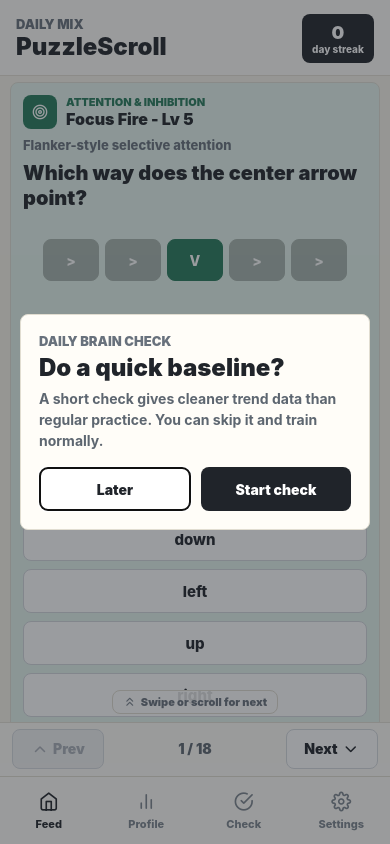
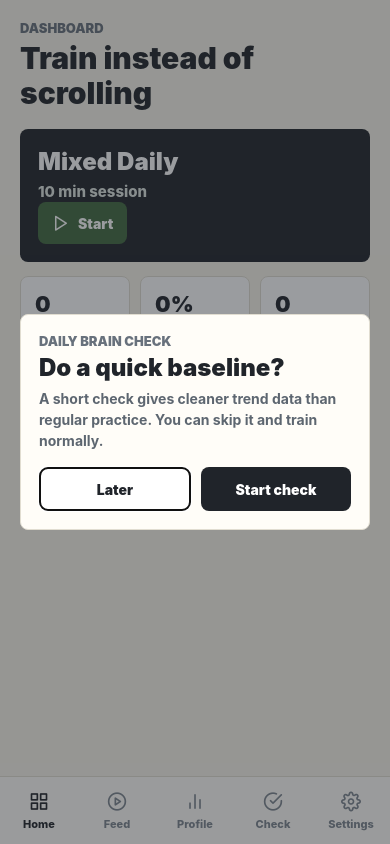
Before and after one commit to MadBonzz/puzzle-scroll, a React Native app: screen / in a window 390 px wide. Built offline with nearby package versions, Linux system fonts and the light colour scheme.

Commit message:
ux upgrade

```diff
--- a/App.tsx
+++ b/App.tsx
@@ -1,7 +1,7 @@
 import { Feather } from '@expo/vector-icons';
 import { StatusBar } from 'expo-status-bar';
 import { useEffect, useRef, useState, type ReactNode } from 'react';
-import { Modal, PanResponder, Pressable, ScrollView, StyleSheet, Text, useWindowDimensions, View } from 'react-native';
+import { BackHandler, Modal, PanResponder, Pressable, ScrollView, StyleSheet, Text, useWindowDimensions, View } from 'react-native';
 import { SafeAreaProvider, SafeAreaView } from 'react-native-safe-area-context';
 import { domains, domainIds } from './src/data/domains';
 import { publicDomainSources } from './src/data/sourcePuzzles';
@@ -12,7 +12,7 @@
 import { PuzzleCard } from './src/components/PuzzleCard';
 import { RadarChart } from './src/components/RadarChart';
 
-type Tab = 'feed' | 'profile' | 'assess' | 'settings';
+type Tab = 'dashboard' | 'feed' | 'profile' | 'assess' | 'settings';
 
 const feedModes: { id: FeedMode; label: string; note: string }[] = [
   { id: 'mixed', label: 'Mixed Daily', note: 'Balanced with weak-area bias' },
@@ -76,7 +76,7 @@
   }, []);
 }
 
-function FeedScreen() {
+function FeedScreen({ immersive, onToggleImmersive }: { immersive: boolean; onToggleImmersive: () => void }) {
   const { height } = useWindowDimensions();
   const domainsState = useAppStore((state) => state.domains);
   const feedSettings = useAppStore((state) => state.feedSettings);
@@ -95,7 +95,7 @@
     );
   };
   const [session, setSession] = useState(buildSession);
-  const cardHeight = Math.max(430, height - 148);
+  const cardHeight = Math.max(430, height - (immersive ? 18 : 148));
   const [index, setIndex] = useState(0);
   const [missCount, setMissCount] = useState(0);
   const [sessionEnded, setSessionEnded] = useState(false);
@@ -150,6 +150,7 @@
 
   return (
     <View style={styles.screen}>
+      {!immersive ? (
         <View style={styles.appHeader}>
           <View>
             <Text style={styles.kicker}>Daily Mix</Text>
@@ -160,11 +161,61 @@
             <Text style={styles.headerStatLabel}>day streak</Text>
           </View>
         </View>
+      ) : null}
+      <Pressable style={styles.lockButton} onPress={onToggleImmersive}>
+        <Feather name={immersive ? 'lock' : 'unlock'} size={18} color="#20242A" />
+      </Pressable>
       <SwipePager index={index} total={session.length} onPrevious={goPrevious} onNext={goNext}>
         {current ? <PuzzleCard key={current.id} puzzle={current} height={cardHeight} onAnswered={onAnswered} /> : null}
       </SwipePager>
-      <PagerControls index={index} total={session.length} onPrevious={goPrevious} onNext={goNext} />
+      {!immersive ? <PagerControls index={index} total={session.length} onPrevious={goPrevious} onNext={goNext} /> : null}
     </View>
+  );
+}
+
+function DashboardScreen({ onStartFeed, onStartCheck }: { onStartFeed: () => void; onStartCheck: () => void }) {
+  const attempts = useAppStore((state) => state.attempts);
+  const streakDays = useAppStore((state) => state.streakDays);
+  const feedSettings = useAppStore((state) => state.feedSettings);
+  const recent = attempts.filter((attempt) => !attempt.isAssessment).slice(0, 20);
+  const accuracy = recent.length ? Math.round((recent.reduce((sum, attempt) => sum + attempt.accuracy, 0) / recent.length) * 100) : 0;
+  const hardSolved = attempts.filter((attempt) => hardTypeIds.has(attempt.puzzleType)).length;
+  const activeMode = feedModes.find((mode) => mode.id === feedSettings.mode)?.label ?? 'Mixed Daily';
+
+  return (
+    <ScrollView contentContainerStyle={styles.scrollContent}>
+      <Text style={styles.kicker}>Dashboard</Text>
+      <Text style={styles.screenTitle}>Train instead of scrolling</Text>
+      <View style={styles.dashboardHero}>
+        <View>
+          <Text style={styles.heroMode}>{activeMode}</Text>
+          <Text style={styles.heroSub}>{sessionGoals.find((goal) => goal.id === feedSettings.sessionGoal)?.label ?? '10 min'} session</Text>
+        </View>
+        <Pressable style={styles.heroButton} onPress={onStartFeed}>
+          <Feather name="play" size={18} color="#FFFFFF" />
+          <Text style={styles.primaryButtonText}>Start</Text>
+        </Pressable>
+      </View>
+      <View style={styles.statsRow}>
+        <Metric label="Streak" value={String(streakDays)} />
+        <Metric label="Accuracy" value={`${accuracy}%`} />
+        <Metric label="Hard" value={String(hardSolved)} />
+      </View>
+      <Pressable style={styles.dashboardAction} onPress={onStartCheck}>
+        <View>
+          <Text style={styles.domainName}>Daily Brain Check</Text>
+          <Text style={styles.domainDescription}>Optional short baseline for cleaner trends.</Text>
+        </View>
+        <Feather name="chevron-right" size={20} color="#20242A" />
+      </Pressable>
+      <Pressable style={styles.dashboardAction} onPress={onStartFeed}>
+        <View>
+          <Text style={styles.domainName}>Immersive Feed</Text>
+          <Text style={styles.domainDescription}>Header and navigation hide while you train.</Text>
+        </View>
+        <Feather name="chevron-right" size={20} color="#20242A" />
+      </Pressable>
+    </ScrollView>
   );
 }
 
@@ -351,11 +402,14 @@
     else onNext();
   };
 
-  const panResponder = PanResponder.create({
-    onMoveShouldSetPanResponder: (_, gesture) => {
+  const shouldHandleVerticalPage = (_: unknown, gesture: { dx: number; dy: number }) => {
       const vertical = Math.abs(gesture.dy);
       return vertical > 42 && vertical > Math.abs(gesture.dx) * 1.2;
-    },
+  };
+
+  const panResponder = PanResponder.create({
+    onMoveShouldSetPanResponder: shouldHandleVerticalPage,
+    onMoveShouldSetPanResponderCapture: shouldHandleVerticalPage,
     onPanResponderRelease: (_, gesture) => {
       if (gesture.dy < -58) step('next');
       if (gesture.dy > 58) step('previous');
@@ -527,7 +581,8 @@
 
 function TabBar({ active, setActive }: { active: Tab; setActive: (tab: Tab) => void }) {
   const tabs: { id: Tab; label: string; icon: string }[] = [
-    { id: 'feed', label: 'Feed', icon: 'home' },
+    { id: 'dashboard', label: 'Home', icon: 'grid' },
+    { id: 'feed', label: 'Feed', icon: 'play-circle' },
     { id: 'profile', label: 'Profile', icon: 'bar-chart-2' },
     { id: 'assess', label: 'Check', icon: 'check-circle' },
     { id: 'settings', label: 'Settings', icon: 'settings' }
@@ -549,7 +604,8 @@
 }
 
 function AppShell() {
-  const [active, setActive] = useState<Tab>('feed');
+  const [active, setActiveRaw] = useState<Tab>('dashboard');
+  const [feedImmersive, setFeedImmersive] = useState(true);
   const lastBrainCheckPromptDate = useAppStore((state) => state.lastBrainCheckPromptDate);
   const assessments = useAppStore((state) => state.assessments);
   const markBrainCheckPromptSeen = useAppStore((state) => state.markBrainCheckPromptSeen);
@@ -570,17 +626,40 @@
     markBrainCheckPromptSeen();
     setShowBrainCheckPrompt(false);
   };
+  const setActive = (tab: Tab) => {
+    if (tab === 'feed') setFeedImmersive(true);
+    setActiveRaw(tab);
+  };
+
+  useEffect(() => {
+    if (active !== 'feed' || !feedImmersive) return undefined;
+    const unlock = () => {
+      setFeedImmersive(false);
+      return true;
+    };
+    const subscription = BackHandler.addEventListener('hardwareBackPress', unlock);
+    if (typeof window !== 'undefined') {
+      window.history.pushState({ puzzleScrollFeed: true }, '');
+      window.addEventListener('popstate', unlock);
+      return () => {
+        subscription.remove();
+        window.removeEventListener('popstate', unlock);
+      };
+    }
+    return () => subscription.remove();
+  }, [active, feedImmersive]);
 
   return (
     <SafeAreaView style={styles.safeArea}>
       <StatusBar style="dark" />
       <View style={styles.appBody}>
-        {active === 'feed' ? <FeedScreen /> : null}
+        {active === 'dashboard' ? <DashboardScreen onStartFeed={() => setActive('feed')} onStartCheck={() => setActive('assess')} /> : null}
+        {active === 'feed' ? <FeedScreen immersive={feedImmersive} onToggleImmersive={() => setFeedImmersive((value) => !value)} /> : null}
         {active === 'profile' ? <ProfileScreen /> : null}
         {active === 'assess' ? <AssessScreen /> : null}
         {active === 'settings' ? <SettingsScreen /> : null}
       </View>
-      <TabBar active={active} setActive={setActive} />
+      {active === 'feed' && feedImmersive ? null : <TabBar active={active} setActive={setActive} />}
       <Modal transparent visible={showBrainCheckPrompt} animationType="fade" onRequestClose={closeBrainCheckPrompt}>
         <View style={styles.modalBackdrop}>
           <View style={styles.modalPanel}>
@@ -632,6 +711,20 @@
   cardStage: {
     flex: 1,
     overflow: 'hidden'
+  },
+  lockButton: {
+    position: 'absolute',
+    right: 12,
+    top: 10,
+    zIndex: 20,
+    width: 40,
+    height: 40,
+    borderRadius: 20,
+    backgroundColor: 'rgba(255,255,255,0.92)',
+    borderWidth: 1,
+    borderColor: '#E1DDD1',
+    alignItems: 'center',
+    justifyContent: 'center'
   },
   swipeSurface: {
     flex: 1
@@ -772,6 +865,51 @@
     flexDirection: 'row',
     gap: 10,
     marginBottom: 16
+  },
+  dashboardHero: {
+    minHeight: 132,
+    marginTop: 18,
+    marginBottom: 14,
+    borderRadius: 8,
+    backgroundColor: '#20242A',
+    padding: 18,
+    justifyContent: 'space-between'
+  },
+  heroMode: {
+    color: '#FFFFFF',
+    fontSize: 24,
+    lineHeight: 30,
+    fontWeight: '900'
+  },
+  heroSub: {
+    color: '#DDE4DF',
+    fontSize: 15,
+    lineHeight: 21,
+    fontWeight: '800',
+    marginTop: 4
+  },
+  heroButton: {
+    alignSelf: 'flex-start',
+    minHeight: 42,
+    borderRadius: 8,
+    backgroundColor: '#426A3F',
+    paddingHorizontal: 14,
+    flexDirection: 'row',
+    alignItems: 'center',
+    gap: 8
+  },
+  dashboardAction: {
+    minHeight: 72,
+    backgroundColor: '#FFFFFF',
+    borderRadius: 8,
+    borderWidth: 1,
+    borderColor: '#E1DDD1',
+    padding: 14,
+    marginBottom: 10,
+    flexDirection: 'row',
+    alignItems: 'center',
+    justifyContent: 'space-between',
+    gap: 12
   },
   metric: {
     flex: 1,
--- a/src/components/PuzzleCard.tsx
+++ b/src/components/PuzzleCard.tsx
@@ -114,10 +114,6 @@
                   <Text style={styles.feedbackText}>{puzzle.explanation}</Text>
                 </View>
               ) : null}
-            </>
-          )}
-        </ScrollView>
-
               <View style={[styles.choices, phase !== 'answer' && styles.choicesDisabled]}>
                 {phase === 'answer' ? puzzle.choices.map((choice, index) => {
                   const active = selected === index;
@@ -135,7 +131,7 @@
                       ]}
                     >
                       <View style={styles.choiceContent}>
-                  <Text numberOfLines={3} adjustsFontSizeToFit style={[styles.choiceText, (active || correctChoice) && styles.choiceTextActive]}>
+                        <Text style={[styles.choiceText, (active || correctChoice) && styles.choiceTextActive]}>
                           {choice}
                         </Text>
                         {correctChoice ? <Feather name="check-circle" size={20} color="#FFFFFF" /> : null}
@@ -154,6 +150,9 @@
                   </Text>
                 </View>
               ) : null}
+            </>
+          )}
+        </ScrollView>
 
         <View style={styles.footer}>
           <Text style={styles.footerHint}>
@@ -234,7 +233,9 @@
     fontWeight: '900'
   },
   choices: {
-    gap: 8
+    gap: 8,
+    marginTop: 12,
+    paddingBottom: 8
   },
   choicesDisabled: {
     minHeight: 0
@@ -264,7 +265,8 @@
     color: '#20242A',
     fontWeight: '800',
     fontSize: 15,
-    textAlign: 'center',
+    lineHeight: 20,
+    textAlign: 'left',
     flex: 1
   },
   choiceTextActive: {
```
Lines whose indentation alone changed are shown as unchanged.
